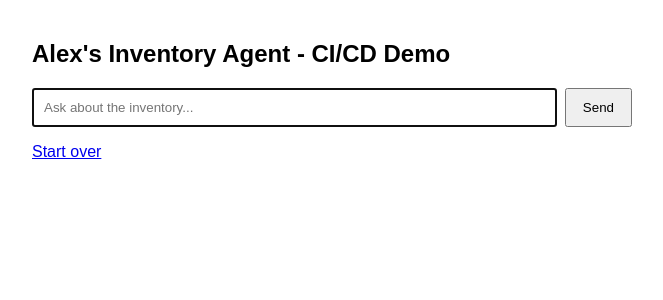
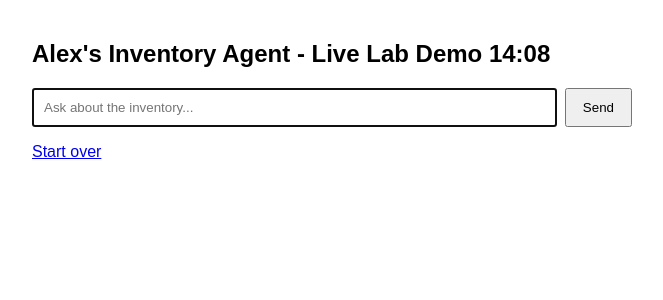
Before and after one commit to Alex-Dekermenjian/ai-agent-cicd, a Django app: page / in a window 1280 px wide. Shown: the top 300 px of the page, without its empty margins (308-971 px from the left). Run offline with Django 5.2, Linux system fonts and the light colour scheme.

Commit message:
Live CI/CD demonstration

```diff
--- a/chat/templates/chat.html
+++ b/chat/templates/chat.html
@@ -14,7 +14,7 @@
 </head>
 <body>
 
-<h2>Alex's Inventory Agent - CI/CD Demo</h2>
+<h2>Alex's Inventory Agent - Live Lab Demo 14:08</h2>
 
 {% for message in history %}
     <div class="msg {{ message.role }}">{{ message.text }}</div>
```
